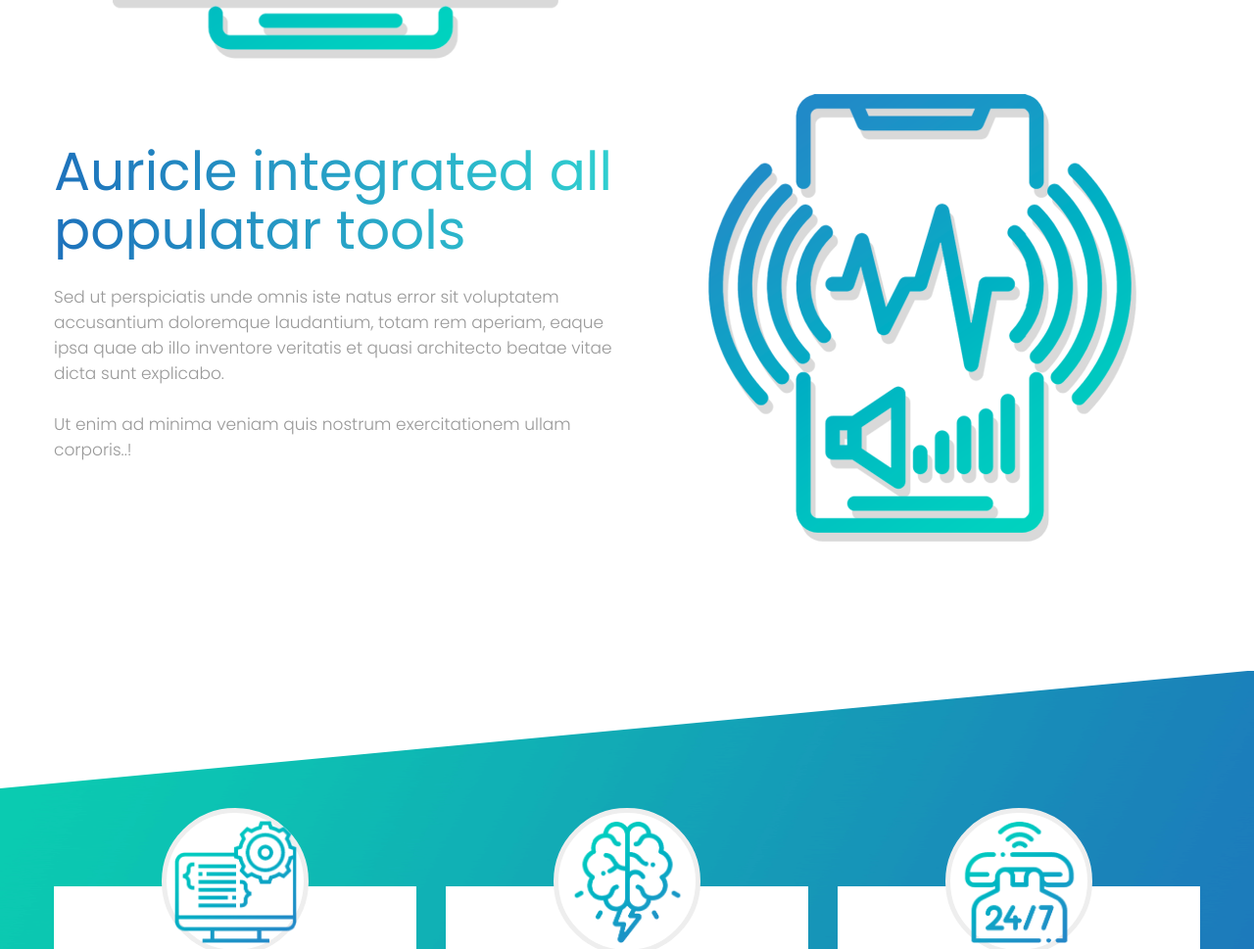
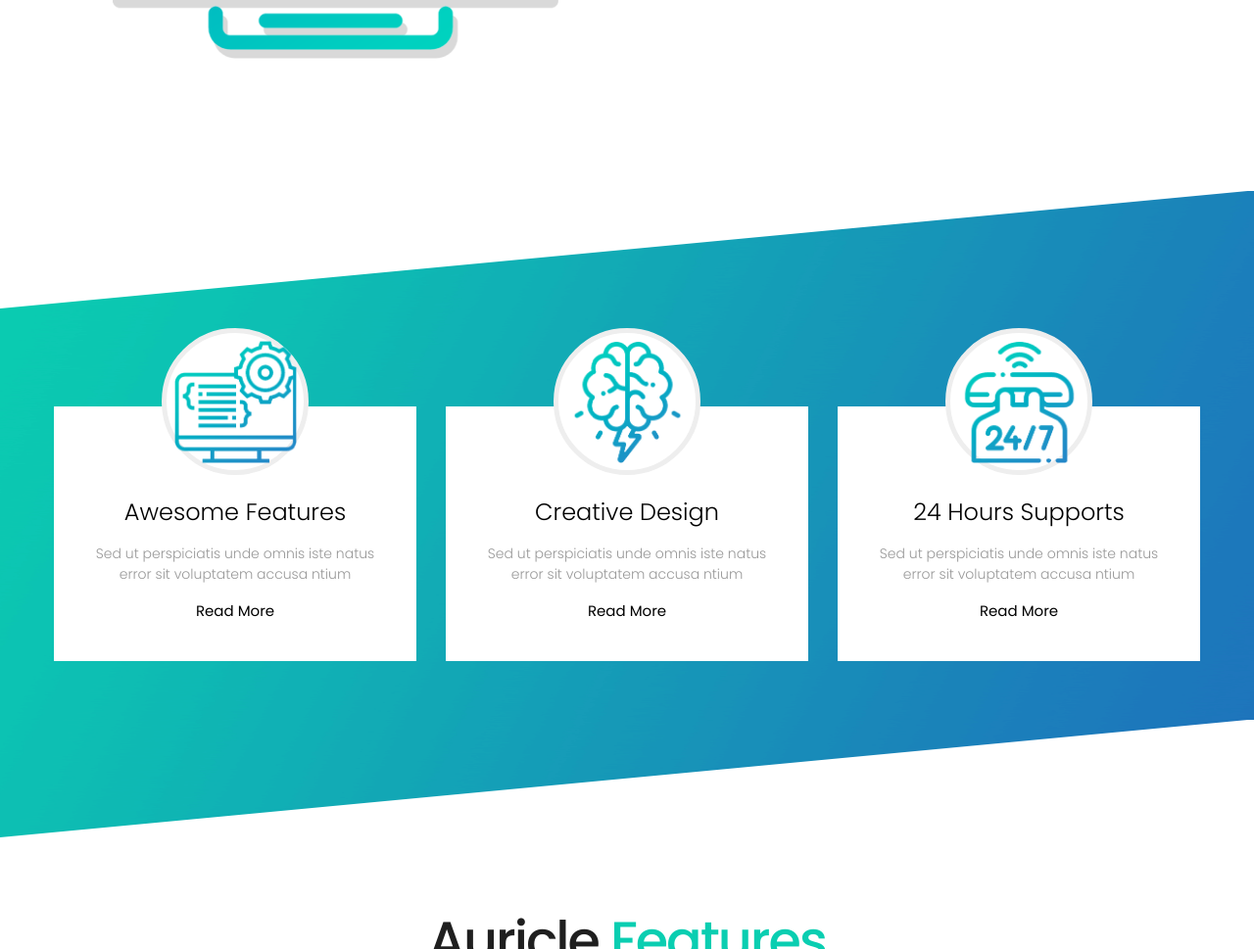
Before and after one commit to nrvinvest/nrvinvest.github.io, a plain HTML site: page index.html in a window 1280 px wide. Shown: the part 1831-2800 px from the top of the page at 98% size. Drawn offline with Linux system fonts and the light colour scheme.

Commit message:
Update index.html

```diff
--- a/index.html
+++ b/index.html
@@ -51,7 +51,7 @@
                   </div>
                </div>
                <div class="col-md-3 col-lg-2">
-                  <div class="right_bt"><a class="bt_main" href=tel:9800000000>Call Now @ 9899xxxxxx</a> </div>
+                  <div class="right_bt"><a class="bt_main" href=tel:+919899300966>Click to Call Now @ 9899300966</a> </div>
                </div>
             </div>
          </div>
@@ -113,23 +113,6 @@
                   </div>
                </div>
                <!-- end featured cont -->
-            </div>
-            <div class="row margin_bottom_30">
-               <!-- featured cont -->
-               <div class="col-md-6 cont_theme_blog">
-                  <div class="full">
-                     <h3>Auricle integrated all populatar tools</h3>
-                     <p>Sed ut perspiciatis unde omnis iste natus error sit voluptatem accusantium doloremque laudantium, totam rem aperiam, eaque ipsa quae ab illo inventore veritatis et quasi architecto beatae vitae dicta sunt explicabo.<br><br>Ut enim ad minima veniam quis nostrum exercitationem ullam corporis..!</p>
-                  </div>
-               </div>
-               <!-- end featured cont -->
-               <!-- featured image -->
-               <div class="col-md-6 wow fadeInRight" data-wow-delay="0.5" data-wow-duration="1s">
-                  <div class="full">
-                     <div class="center"><img src="images/ser3.png" alt="#" /></div>
-                  </div>
-               </div>
-               <!-- end featured image -->
             </div>
          </div>
       </section>
```
